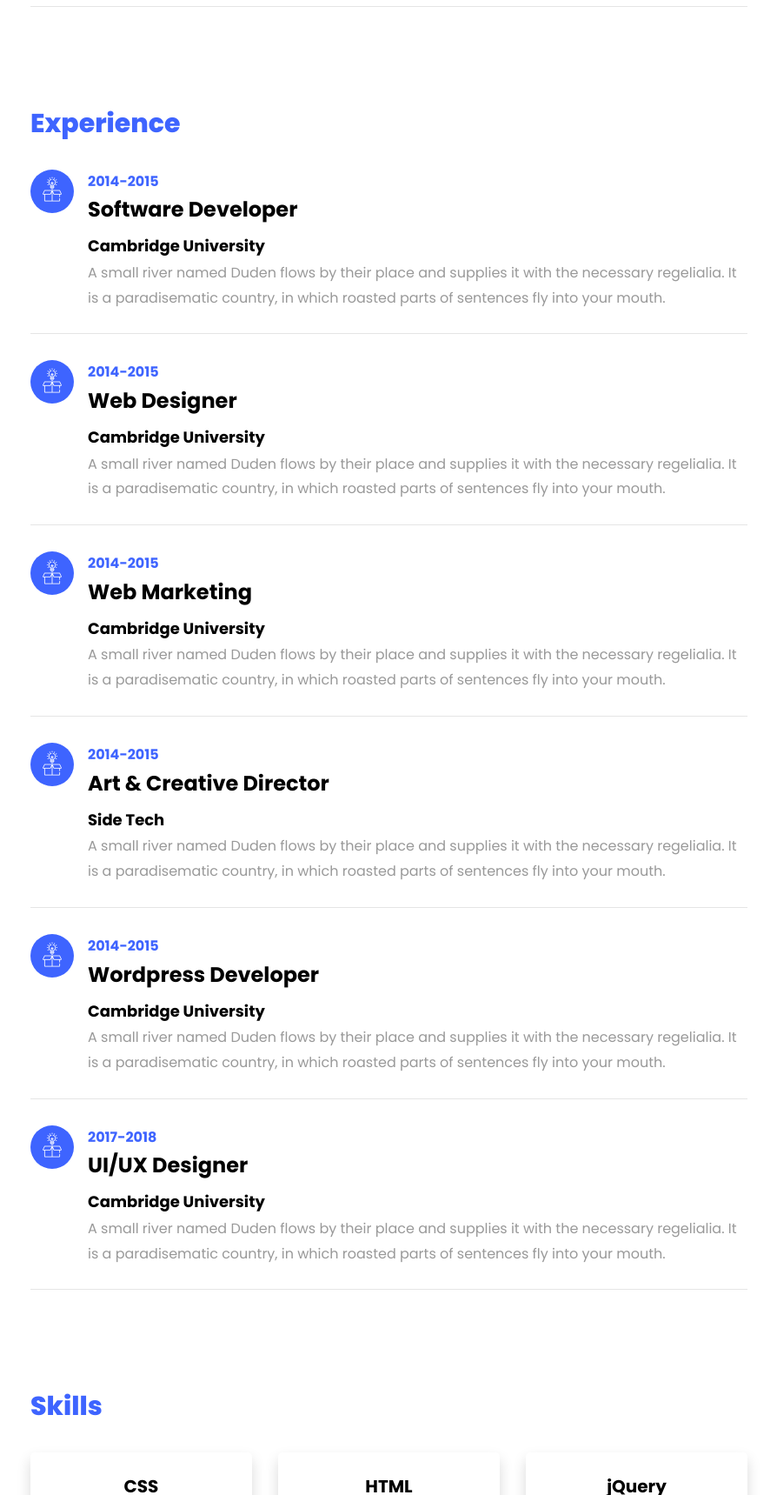
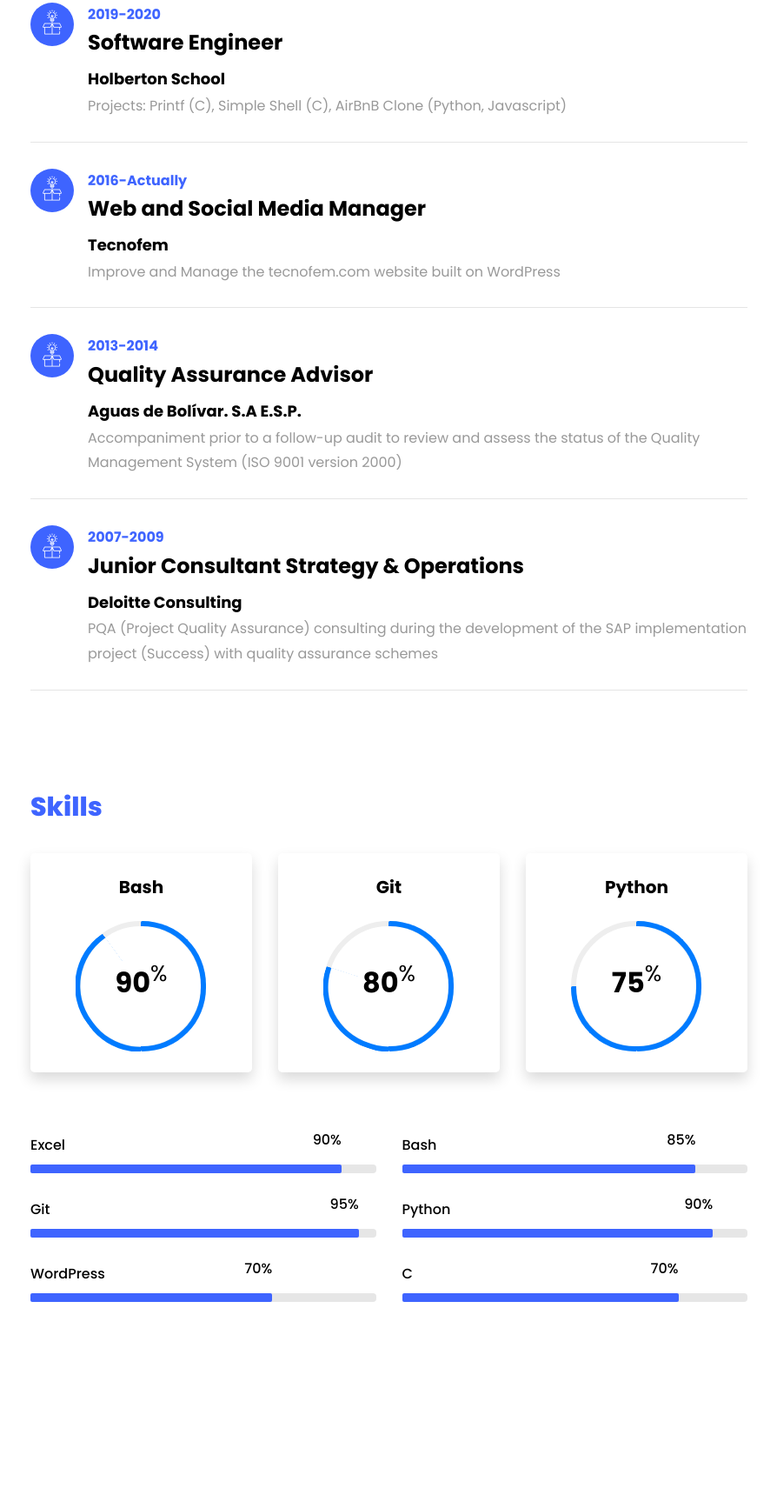
Before and after one commit to jdrestre/JDRESTRE_personal_website, a plain HTML site: page index.html in a window 1280 px wide. Shown: the part 2468-4187 px from the top of the page at 87% size, without its empty margins (335-1229 px from the left). Drawn offline with Linux system fonts and the light colour scheme; files whose address does not match are found by name.

Commit message:
Update information: Skill, resumen, social networks icons

```diff
--- a/index.html
+++ b/index.html
@@ -103,14 +103,14 @@
 	                <span class="number" data-number="120">0</span>
 	                <span>Project complete</span>
                 </p>
-                <p><a href="#" class="btn btn-primary py-3 px-3">Download CV</a></p>
+                <p><a href="https://drive.google.com/file/d/1eZqumqkbx4g-P4wZtZWb3ZinaWAKT7be/view?usp=sharing" class="btn btn-primary py-3 px-3">Download CV</a></p>
               </div>
 	          </div>
 	        </div>
         </div>
     	</div>
     </section>
-
+<!-- Partners
     <section class="ftco-section ftco-partner">
     	<div class="container">
     		<div class="row">
@@ -131,7 +131,7 @@
     			</div>
     		</div>
     	</div>
-    </section>
+    </section> -->
 
     <section class="ftco-section ftco-no-pb goto-here" id="resume-section">
     	<div class="container">
@@ -142,7 +142,6 @@
 					      <li><a href="#page-1">Education</a></li>
 					      <li><a href="#page-2">Experience</a></li>
 					      <li><a href="#page-3">Skills</a></li>
-					      <li><a href="#page-4">Awards</a></li>
 					    </ul>
 					  </nav>
 					</div>
@@ -180,10 +179,10 @@
 					    		<span class="flaticon-ideas"></span>
 					    	</div>
 					    	<div class="text pl-3">
-		    					<span class="date">2014-2015</span>
-		    					<h2>Software Developer</h2>
-		    					<span class="position">Cambridge University</span>
-		    					<p>A small river named Duden flows by their place and supplies it with the necessary regelialia. It is a paradisematic country, in which roasted parts of sentences fly into your mouth.</p>
+		    					<span class="date">2019-2020</span>
+		    					<h2>Software Engineer</h2>
+		    					<span class="position">Holberton School</span>
+		    					<p>Projects: Printf (C), Simple Shell (C), AirBnB Clone (Python, Javascript)</p>
 		    				</div>
 	    				</div>
 	    				<div class="resume-wrap d-flex ftco-animate">
@@ -191,10 +190,10 @@
 					    		<span class="flaticon-ideas"></span>
 					    	</div>
 					    	<div class="text pl-3">
-		    					<span class="date">2014-2015</span>
-		    					<h2>Web Designer</h2>
-		    					<span class="position">Cambridge University</span>
-		    					<p>A small river named Duden flows by their place and supplies it with the necessary regelialia. It is a paradisematic country, in which roasted parts of sentences fly into your mouth.</p>
+		    					<span class="date">2016-Actually</span>
+		    					<h2>Web and Social Media Manager</h2>
+		    					<span class="position">Tecnofem</span>
+		    					<p>Improve and Manage the tecnofem.com website built on WordPress</p>
 		    				</div>
 	    				</div>
 	    				<div class="resume-wrap d-flex ftco-animate">
@@ -202,10 +201,10 @@
 					    		<span class="flaticon-ideas"></span>
 					    	</div>
 					    	<div class="text pl-3">
-		    					<span class="date">2014-2015</span>
-		    					<h2>Web Marketing</h2>
-		    					<span class="position">Cambridge University</span>
-		    					<p>A small river named Duden flows by their place and supplies it with the necessary regelialia. It is a paradisematic country, in which roasted parts of sentences fly into your mouth.</p>
+		    					<span class="date">2013-2014</span>
+		    					<h2>Quality Assurance Advisor</h2>
+		    					<span class="position">Aguas de Bolívar. S.A E.S.P.</span>
+		    					<p>Accompaniment prior to a follow-up audit to review and assess the status of the Quality Management System (ISO 9001 version 2000)</p>
 		    				</div>
 	    				</div>
 	    				<div class="resume-wrap d-flex ftco-animate">
@@ -213,32 +212,10 @@
 					    		<span class="flaticon-ideas"></span>
 					    	</div>
 					    	<div class="text pl-3">
-		    					<span class="date">2014-2015</span>
-		    					<h2>Art &amp; Creative Director</h2>
-		    					<span class="position">Side Tech</span>
-		    					<p>A small river named Duden flows by their place and supplies it with the necessary regelialia. It is a paradisematic country, in which roasted parts of sentences fly into your mouth.</p>
-		    				</div>
-	    				</div>
-	    				<div class="resume-wrap d-flex ftco-animate">
-	    					<div class="icon d-flex align-items-center justify-content-center">
-					    		<span class="flaticon-ideas"></span>
-					    	</div>
-					    	<div class="text pl-3">
-		    					<span class="date">2014-2015</span>
-		    					<h2>Wordpress Developer</h2>
-		    					<span class="position">Cambridge University</span>
-		    					<p>A small river named Duden flows by their place and supplies it with the necessary regelialia. It is a paradisematic country, in which roasted parts of sentences fly into your mouth.</p>
-		    				</div>
-	    				</div>
-	    				<div class="resume-wrap d-flex ftco-animate">
-	    					<div class="icon d-flex align-items-center justify-content-center">
-					    		<span class="flaticon-ideas"></span>
-					    	</div>
-					    	<div class="text pl-3">
-		    					<span class="date">2017-2018</span>
-		    					<h2>UI/UX Designer</h2>
-		    					<span class="position">Cambridge University</span>
-		    					<p>A small river named Duden flows by their place and supplies it with the necessary regelialia. It is a paradisematic country, in which roasted parts of sentences fly into your mouth.</p>
+		    					<span class="date">2007-2009</span>
+		    					<h2>Junior Consultant Strategy & Operations</h2>
+		    					<span class="position">Deloitte Consulting</span>
+		    					<p>PQA (Project Quality Assurance) consulting during the development of the SAP implementation project (Success) with quality assurance schemes</p>
 		    				</div>
 	    				</div>
 					  </div>
@@ -247,7 +224,7 @@
 					  	<div class="row progress-circle mb-5">
 					  		<div class="col-lg-4 mb-4">
 						      <div class="bg-white rounded-lg shadow p-4">
-						        <h2 class="h5 font-weight-bold text-center mb-4">CSS</h2>
+						        <h2 class="h5 font-weight-bold text-center mb-4">Bash</h2>
 
 						        <!-- Progress bar 1 -->
 						        <div class="progress mx-auto" data-value='90'>
@@ -263,7 +240,7 @@
 						        </div>
 						        <!-- END -->
 
-						        <!-- Demo info -->
+						        <!-- Demo info
 						        <div class="row text-center mt-4">
 						          <div class="col-6 border-right">
 						            <div class="h4 font-weight-bold mb-0">28%</div><span class="small text-gray">Last week</span>
@@ -272,13 +249,13 @@
 						            <div class="h4 font-weight-bold mb-0">60%</div><span class="small text-gray">Last month</span>
 						          </div>
 						        </div>
-						        <!-- END -->
+						        END -->
 						      </div>
 						    </div>
 
 						    <div class="col-lg-4 mb-4">
 						      <div class="bg-white rounded-lg shadow p-4">
-						        <h2 class="h5 font-weight-bold text-center mb-4">HTML</h2>
+						        <h2 class="h5 font-weight-bold text-center mb-4">Git</h2>
 
 						        <!-- Progress bar 1 -->
 						        <div class="progress mx-auto" data-value='80'>
@@ -294,7 +271,7 @@
 						        </div>
 						        <!-- END -->
 
-						        <!-- Demo info -->
+						        <!-- Demo info
 						        <div class="row text-center mt-4">
 						          <div class="col-6 border-right">
 						            <div class="h4 font-weight-bold mb-0">28%</div><span class="small text-gray">Last week</span>
@@ -303,13 +280,13 @@
 						            <div class="h4 font-weight-bold mb-0">60%</div><span class="small text-gray">Last month</span>
 						          </div>
 						        </div>
-						        <!-- END -->
+						        END -->
 						      </div>
 						    </div>
 
 						    <div class="col-lg-4 mb-4">
 						      <div class="bg-white rounded-lg shadow p-4">
-						        <h2 class="h5 font-weight-bold text-center mb-4">jQuery</h2>
+						        <h2 class="h5 font-weight-bold text-center mb-4">Python</h2>
 
 						        <!-- Progress bar 1 -->
 						        <div class="progress mx-auto" data-value='75'>
@@ -325,7 +302,7 @@
 						        </div>
 						        <!-- END -->
 
-						        <!-- Demo info -->
+						        <!-- Demo info
 						        <div class="row text-center mt-4">
 						          <div class="col-6 border-right">
 						            <div class="h4 font-weight-bold mb-0">28%</div><span class="small text-gray">Last week</span>
@@ -334,14 +311,14 @@
 						            <div class="h4 font-weight-bold mb-0">60%</div><span class="small text-gray">Last month</span>
 						          </div>
 						        </div>
-						        <!-- END -->
+						        END -->
 						      </div>
 						    </div>
 					  	</div>
 					  	<div class="row">
 					  		<div class="col-md-6 animate-box">
 									<div class="progress-wrap ftco-animate">
-										<h3>Photoshop</h3>
+										<h3>Excel</h3>
 										<div class="progress">
 										 	<div class="progress-bar color-1" role="progressbar" aria-valuenow="90"
 										  	aria-valuemin="0" aria-valuemax="100" style="width:90%">
@@ -352,7 +329,7 @@
 								</div>
 								<div class="col-md-6 animate-box">
 									<div class="progress-wrap ftco-animate">
-										<h3>jQuery</h3>
+										<h3>Bash</h3>
 										<div class="progress">
 										 	<div class="progress-bar color-2" role="progressbar" aria-valuenow="85"
 										  	aria-valuemin="0" aria-valuemax="100" style="width:85%">
@@ -363,7 +340,7 @@
 								</div>
 								<div class="col-md-6 animate-box">
 									<div class="progress-wrap ftco-animate">
-										<h3>HTML5</h3>
+										<h3>Git</h3>
 										<div class="progress">
 										 	<div class="progress-bar color-3" role="progressbar" aria-valuenow="95"
 										  	aria-valuemin="0" aria-valuemax="100" style="width:95%">
@@ -374,7 +351,7 @@
 								</div>
 								<div class="col-md-6 animate-box">
 									<div class="progress-wrap ftco-animate">
-										<h3>CSS3</h3>
+										<h3>Python</h3>
 										<div class="progress">
 										 	<div class="progress-bar color-4" role="progressbar" aria-valuenow="90"
 										  	aria-valuemin="0" aria-valuemax="100" style="width:90%">
@@ -396,31 +373,16 @@
 								</div>
 								<div class="col-md-6 animate-box">
 									<div class="progress-wrap ftco-animate">
-										<h3>SEO</h3>
+										<h3>C</h3>
 										<div class="progress">
 										 	<div class="progress-bar color-6" role="progressbar" aria-valuenow="80"
 										  	aria-valuemin="0" aria-valuemax="100" style="width:80%">
-										    <span>80%</span>
+										    <span>70%</span>
 										  	</div>
 										</div>
 									</div>
 								</div>
 					  	</div>
-					  </div>
-
-					  <div id="page-4" class= "page four">
-					    <h2 class="heading">Awards</h2>
-					    <div class="resume-wrap d-flex ftco-animate">
-					    	<div class="icon d-flex align-items-center justify-content-center">
-					    		<span class="flaticon-ideas"></span>
-					    	</div>
-					    	<div class="text pl-3">
-		    					<span class="date">2014-2015</span>
-		    					<h2>Top 10 Web Developer</h2>
-		    					<span class="position">Cambridge University</span>
-		    					<p>A small river named Duden flows by their place and supplies it with the necessary regelialia. It is a paradisematic country, in which roasted parts of sentences fly into your mouth.</p>
-	    					</div>
-	    				</div>
 					  </div>
 					</div>
 			  </div>
@@ -433,9 +395,10 @@
           <div class="col-md-12 heading-section text-center ftco-animate">
           	<h1 class="big big-2">Services</h1>
             <h2 class="mb-4">Services</h2>
-            <p>Far far away, behind the word mountains, far from the countries Vokalia and Consonantia</p>
+            <p>Software Engineer wiht interest in DevOps</p>
           </div>
-        </div>
+		</div>
+			<!-- Services list
     		<div class="row">
 					<div class="col-md-4 text-center d-flex ftco-animate">
 						<a href="#" class="services-1 shadow">
@@ -504,7 +467,7 @@
 							</div>
 						</a>
 					</div>
-				</div>
+				</div> -->
     	</div>
     </section>
 
@@ -515,9 +478,10 @@
           <div class="col-md-12 heading-section text-center ftco-animate">
           	<h1 class="big big-2">Projects</h1>
             <h2 class="mb-4">Our Projects</h2>
-            <p>Far far away, behind the word mountains, far from the countries Vokalia and Consonantia</p>
+            <p>Projects developed at Holberton School and final project in Ubidots</p>
           </div>
-        </div>
+		<!-- Projects List
+		</div>
     		<div class="row no-gutters">
     			<div class="col-md-4">
     				<div class="project img ftco-animate d-flex justify-content-center align-items-center" style="background-image: url(images/work-1.jpg);">
@@ -575,9 +539,9 @@
     				</div>
     			</div>
     		</div>
-    	</div>
+    	</div> -->
     </section>
-
+<!-- Count porjects
     <section class="ftco-section ftco-no-pt ftco-no-pb ftco-counter img" id="section-counter">
     	<div class="container-fluid px-md-5">
 				<div class="row d-md-flex align-items-center">
@@ -615,8 +579,7 @@
           </div>
         </div>
       </div>
-    </section>
-
+    </section> -->
 
     <section class="ftco-section" id="blog-section">
       <div class="container">
@@ -792,9 +755,11 @@
               <h2 class="ftco-heading-2">About</h2>
               <p style="text-align:justify">Software Engineer with strong foundations in Computer Science and previously worked with manufacturing engineering focused on process and quality assurance and ERP implementation with SAP and Oracle.</p>
               <ul class="ftco-footer-social list-unstyled float-md-left float-lft mt-5">
-                <li class="ftco-animate"><a href="#"><span class="icon-twitter"></span></a></li>
-                <li class="ftco-animate"><a href="#"><span class="icon-facebook"></span></a></li>
-                <li class="ftco-animate"><a href="#"><span class="icon-instagram"></span></a></li>
+                <li class="ftco-animate"><a href="https://twitter.com/jdrestre"><span class="icon-twitter"></span></a></li>
+				<!-- Social Network icons
+				<li class="ftco-animate"><a href="#"><span class="icon-facebook"></span></a></li>
+				<li class="ftco-animate"><a href="#"><span class="icon-instagram"></span></a></li>
+				-->
               </ul>
             </div>
           </div>
@@ -814,11 +779,8 @@
              <div class="ftco-footer-widget mb-4">
               <h2 class="ftco-heading-2">Services</h2>
               <ul class="list-unstyled">
-                <li><a href="#"><span class="icon-long-arrow-right mr-2"></span>Web Design</a></li>
-                <li><a href="#"><span class="icon-long-arrow-right mr-2"></span>Web Development</a></li>
-                <li><a href="#"><span class="icon-long-arrow-right mr-2"></span>Business Strategy</a></li>
-                <li><a href="#"><span class="icon-long-arrow-right mr-2"></span>Data Analysis</a></li>
-                <li><a href="#"><span class="icon-long-arrow-right mr-2"></span>Graphic Design</a></li>
+                <li><a href="#"><span class="icon-long-arrow-right mr-2"></span>Software Engineer</a></li>
+				<li><a href="#"><span class="icon-long-arrow-right mr-2"></span>Web Development</a></li>
               </ul>
             </div>
           </div>
```
Also changed, not shown: images/about.jpg (deleted), images/bg_1.png (deleted), images/staff-1.jpg (deleted), images/staff-2.jpg (deleted), images/staff-3.jpg (deleted), images/staff-4.jpg (deleted).
